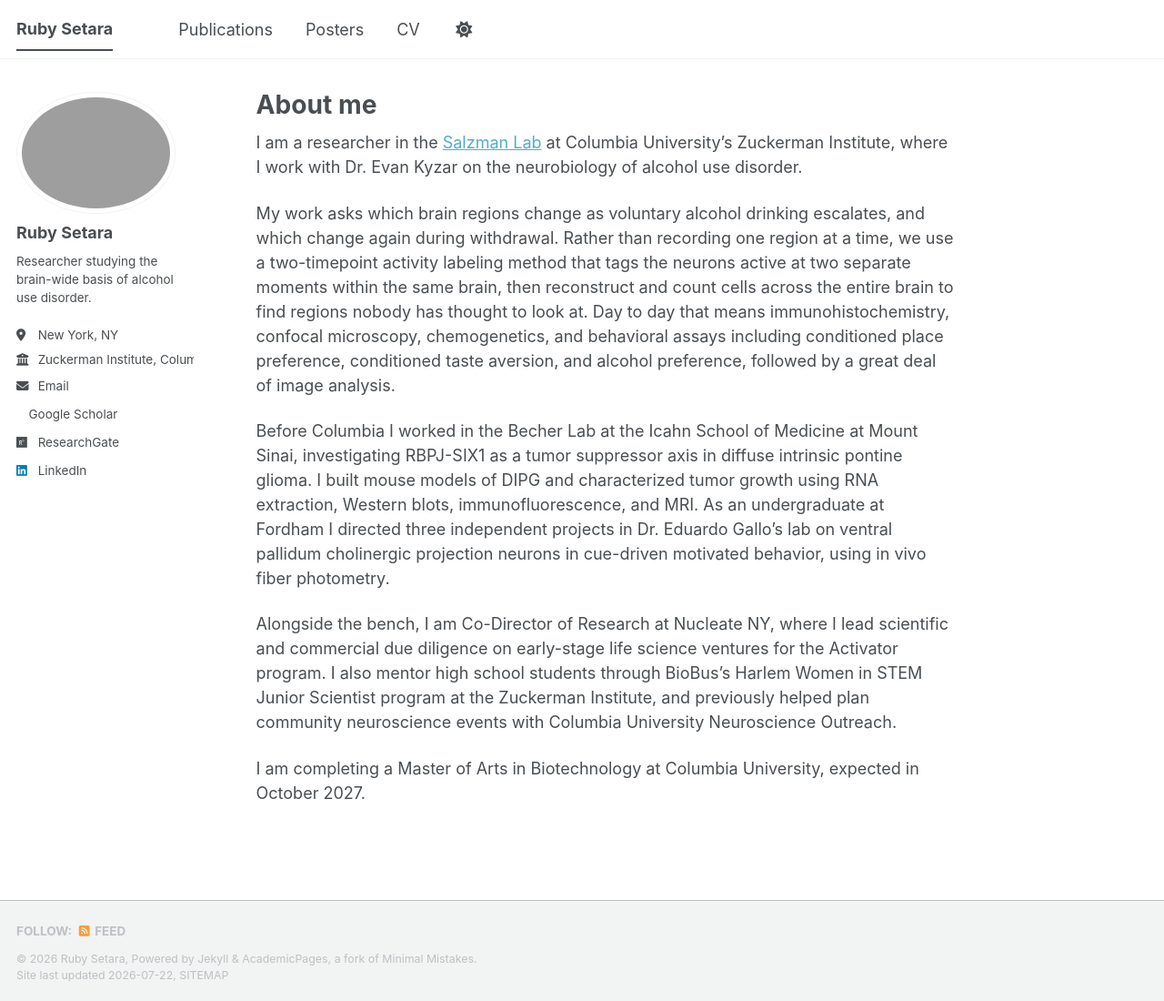
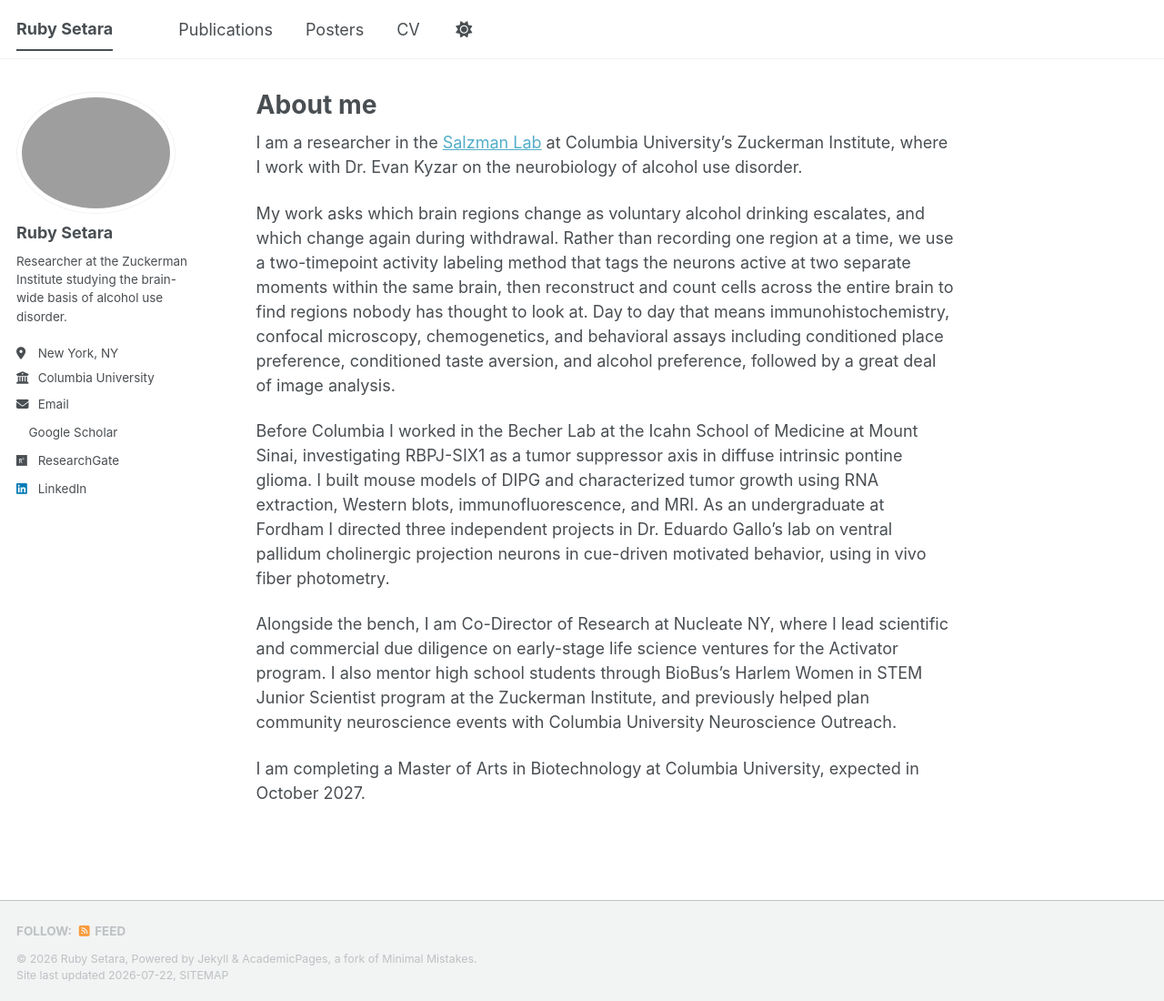
Before and after one commit to ruby-setara/ruby-setara.github.io, a Jekyll site: the page built from _pages/about.md, in a window 1280 px wide and 1100 px high. Shown: the whole window at 91% size. Built offline with Jekyll 4.4.1, drawn with Linux system fonts in a browser that asks for light colours; a style sheet for code colours, icons or effects is not loaded.

Commit message:
fix sidebar wording

```diff
--- a/_config.yml
+++ b/_config.yml
@@ -26,9 +26,9 @@ author:
   avatar           : "profile.png"
   name             : "Ruby Setara"
   pronouns         : # example: "she/her"
-  bio              : "Researcher studying the brain-wide basis of alcohol use disorder."
+  bio              : "Researcher at the Zuckerman Institute studying the brain-wide basis of alcohol use disorder."
   location         : "New York, NY"
-  employer         : "Zuckerman Institute, Columbia University"
+  employer         : "Columbia University"
   uri              : # URL
   email            : "rs4659@columbia.edu"
 
```
